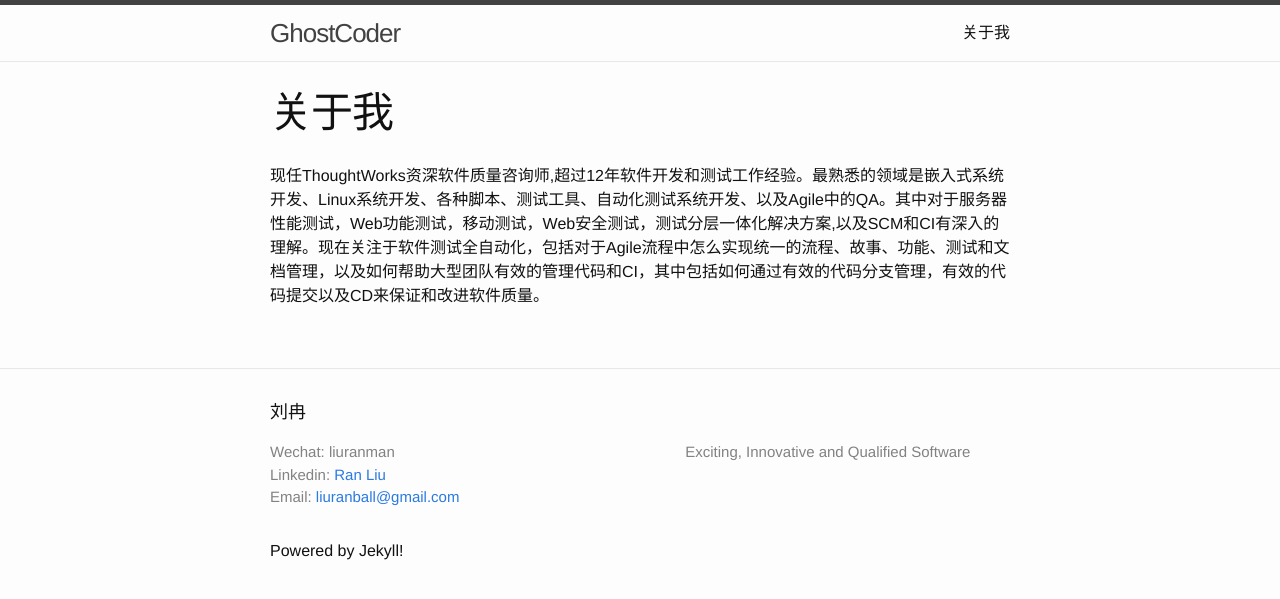
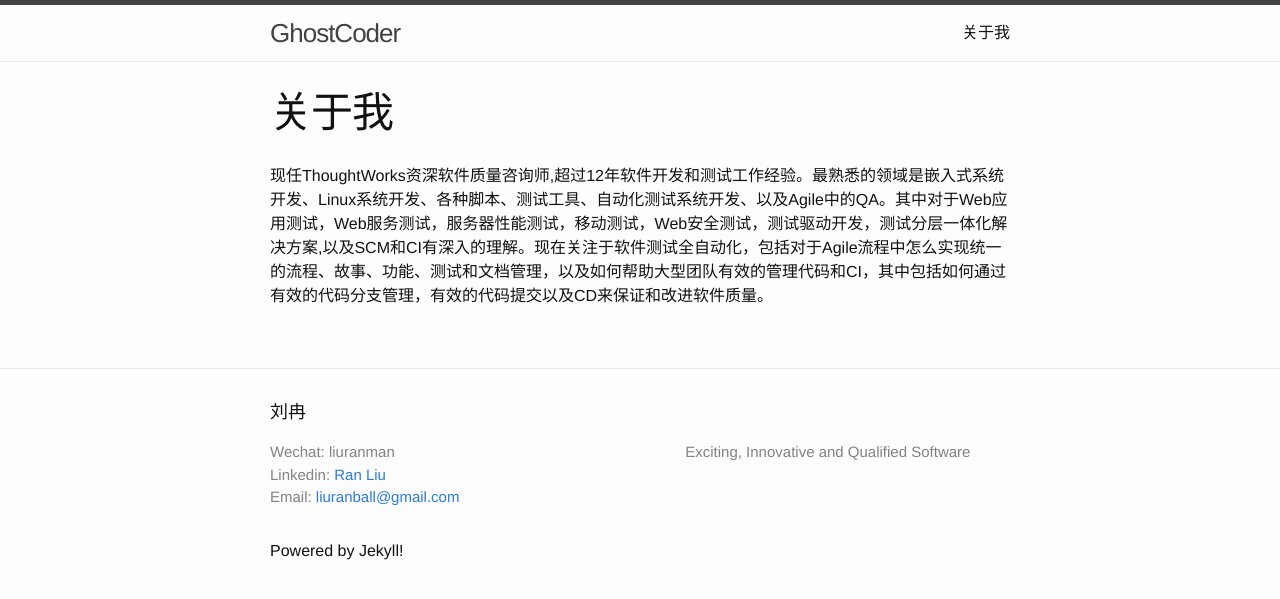
Before and after one commit to TWRanMan/twranman.github.io, a Jekyll site: the page built from about.md, in a window 1280 px wide. Shown: the top 599 px of the page. Built offline with Jekyll 4.4.1, drawn with Linux system fonts in a browser that asks for light colours.

Commit message:
update the introduction

```diff
--- a/about.md
+++ b/about.md
@@ -3,4 +3,4 @@ layout: page
 title: 关于我
 permalink: /about/
 ---
-现任ThoughtWorks资深软件质量咨询师,超过12年软件开发和测试工作经验。最熟悉的领域是嵌入式系统开发、Linux系统开发、各种脚本、测试工具、自动化测试系统开发、以及Agile中的QA。其中对于服务器性能测试，Web功能测试，移动测试，Web安全测试，测试分层一体化解决方案,以及SCM和CI有深入的理解。现在关注于软件测试全自动化，包括对于Agile流程中怎么实现统一的流程、故事、功能、测试和文档管理，以及如何帮助大型团队有效的管理代码和CI，其中包括如何通过有效的代码分支管理，有效的代码提交以及CD来保证和改进软件质量。
+现任ThoughtWorks资深软件质量咨询师,超过12年软件开发和测试工作经验。最熟悉的领域是嵌入式系统开发、Linux系统开发、各种脚本、测试工具、自动化测试系统开发、以及Agile中的QA。其中对于Web应用测试，Web服务测试，服务器性能测试，移动测试，Web安全测试，测试驱动开发，测试分层一体化解决方案,以及SCM和CI有深入的理解。现在关注于软件测试全自动化，包括对于Agile流程中怎么实现统一的流程、故事、功能、测试和文档管理，以及如何帮助大型团队有效的管理代码和CI，其中包括如何通过有效的代码分支管理，有效的代码提交以及CD来保证和改进软件质量。
```
